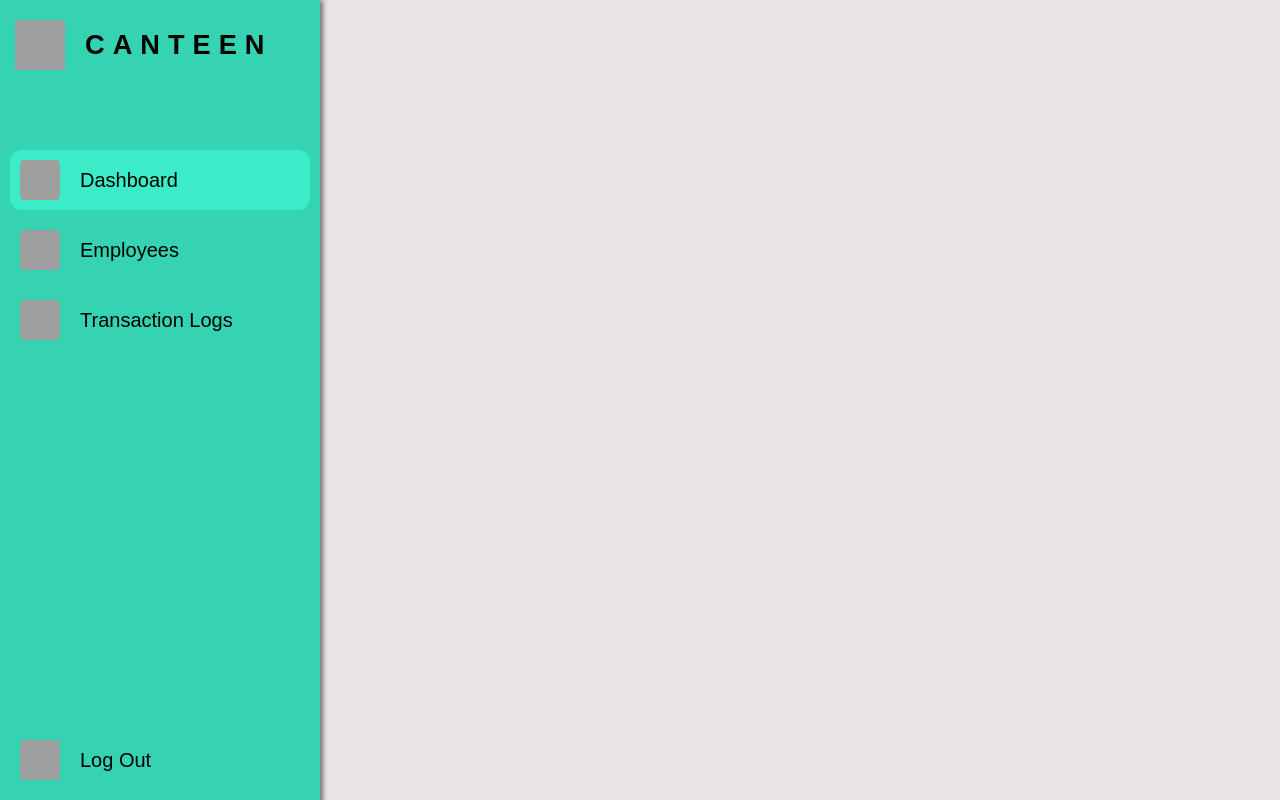
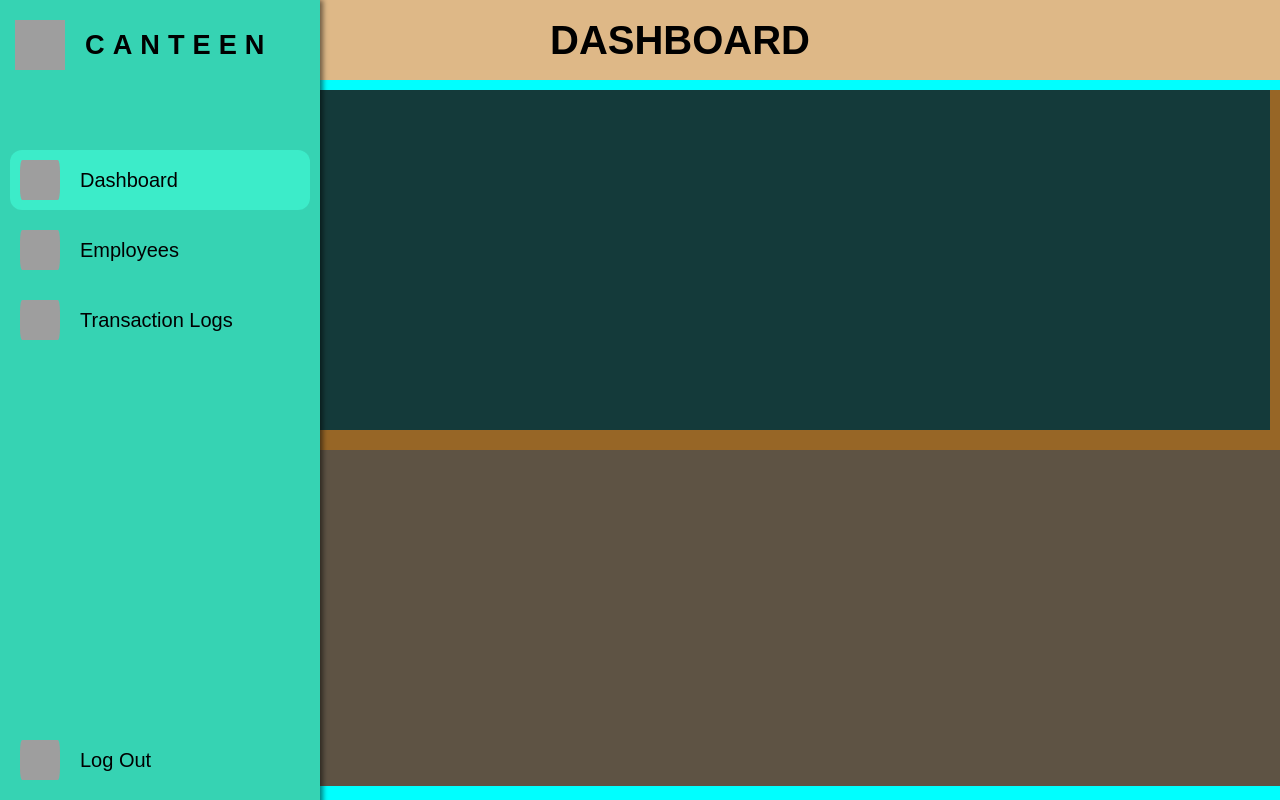
Before and after one commit to nairAnhoJ/RFID-Based-Canteen-System, a PHP site: page /dashboard.php in a window 1280 px wide. Run offline with PHP 8.4, Linux system fonts and the light colour scheme; a user stored in the database is signed in; grey boxes are pictures that could not be loaded.

Commit message:
Dashboard

```diff
--- a/dashboard.php
+++ b/dashboard.php
@@ -23,8 +23,17 @@
 
     <!-- Dashboard Content -->
     <div class="db-container">
-        <h1>DASHBOARD</h1>
-
+        <div class="pageTitle">DASHBOARD</div>
+        <div class="monthly">
+            <div class="mInside">
+                monthly
+            </div>
+        </div>
+        <div class="daily">
+            <div class="dInside">
+                daily
+            </div>
+        </div>
     </div>
 
 
--- a/styles/_dashboard.scss
+++ b/styles/_dashboard.scss
@@ -2,4 +2,42 @@
     width: calc(100% - 80px);
     margin-left: 80px;
     background-color: rgb(233, 229, 229);
+    width: calc(100vw - 80px);
+    height: 100vh;
+    background-color: aqua;
+    font-family:Arial, "Helvetica", sans-serif;
+
+    .db-container{
+        width: 100%;
+        height: 100%;
+
+        .pageTitle{
+            width: 100%;
+            height: 10vh;
+            background-color: burlywood;
+            text-align: center;
+            line-height: 10vh;
+            font-size: 5vh;
+            font-weight: 600;
+        }
+
+        .monthly{
+            width: 100%;
+            height: 45vh;
+            background-color: rgb(151, 102, 38);
+
+            .mInside{
+                width: calc(100% - 20px);
+                height: calc(100% - 20px);
+                background-color: rgb(20, 58, 58);
+                margin: 10px;
+            }
+        }
+
+        .daily{
+            width: 100%;
+            height: 42vh;
+            background-color: rgb(94, 83, 68);
+        }
+    }
 }
--- a/styles/styles.css
+++ b/styles/styles.css
@@ -549,6 +549,44 @@ body .grid-container .item3 .chart .data {
   width: calc(100% - 80px);
   margin-left: 80px;
   background-color: #e9e5e5;
+  width: calc(100vw - 80px);
+  height: 100vh;
+  background-color: aqua;
+  font-family: Arial, "Helvetica", sans-serif;
+}
+
+#db-body .db-container {
+  width: 100%;
+  height: 100%;
+}
+
+#db-body .db-container .pageTitle {
+  width: 100%;
+  height: 10vh;
+  background-color: burlywood;
+  text-align: center;
+  line-height: 10vh;
+  font-size: 5vh;
+  font-weight: 600;
+}
+
+#db-body .db-container .monthly {
+  width: 100%;
+  height: 45vh;
+  background-color: #976626;
+}
+
+#db-body .db-container .monthly .mInside {
+  width: calc(100% - 20px);
+  height: calc(100% - 20px);
+  background-color: #143a3a;
+  margin: 10px;
+}
+
+#db-body .db-container .daily {
+  width: 100%;
+  height: 42vh;
+  background-color: #5e5344;
 }
 
 #export-body {
```
Also changed, not shown: 1 other file.
